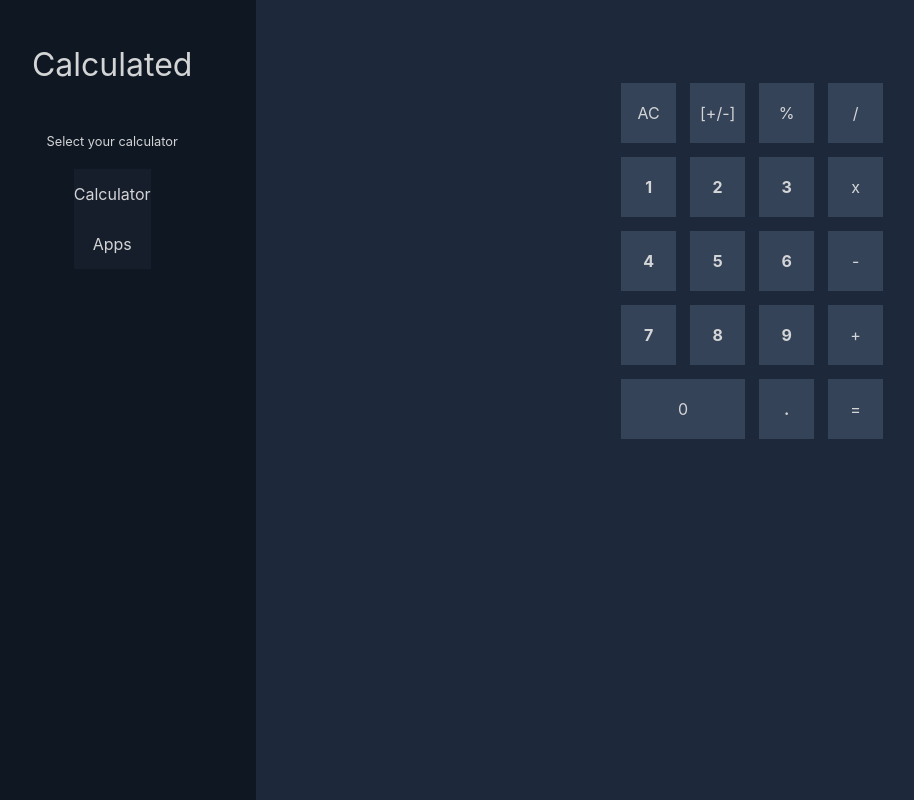
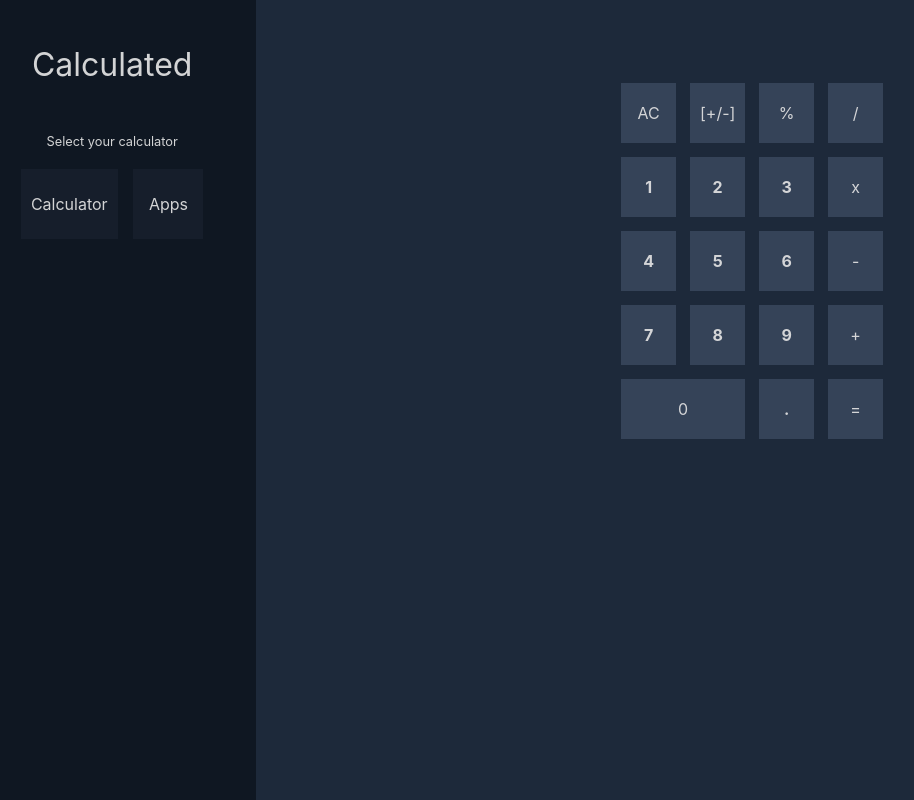
Before and after one commit to MathewLaskowski/calcapp, a React (Create React App) app: page / in a window 1280 px wide. Shown: the whole page, without its empty margins (32-946 px from the left). Built offline with nearby package versions, Linux system fonts and the light colour scheme.

Commit message:
change some styles for menu list items

```diff
--- a/src/components/menu-list/menu-list.styles.tsx
+++ b/src/components/menu-list/menu-list.styles.tsx
@@ -2,6 +2,7 @@ import styled from 'styled-components'
 
 export const Icon = styled.div`
   display: flex;
+  padding: 10px;
   justify-content: center;
   align-items: center;
   min-width: 50px;
--- a/src/components/menu-list/menu-list.tsx
+++ b/src/components/menu-list/menu-list.tsx
@@ -3,10 +3,8 @@ import { Layout, Icon } from './menu-list.styles'
 
 const MenuList = () => (
   <Layout>
-    <div>
-      <Icon>Calculator</Icon>
-      <Icon>Apps</Icon>
-    </div>
+    <Icon>Calculator</Icon>
+    <Icon>Apps</Icon>
   </Layout>
 )
 
```
